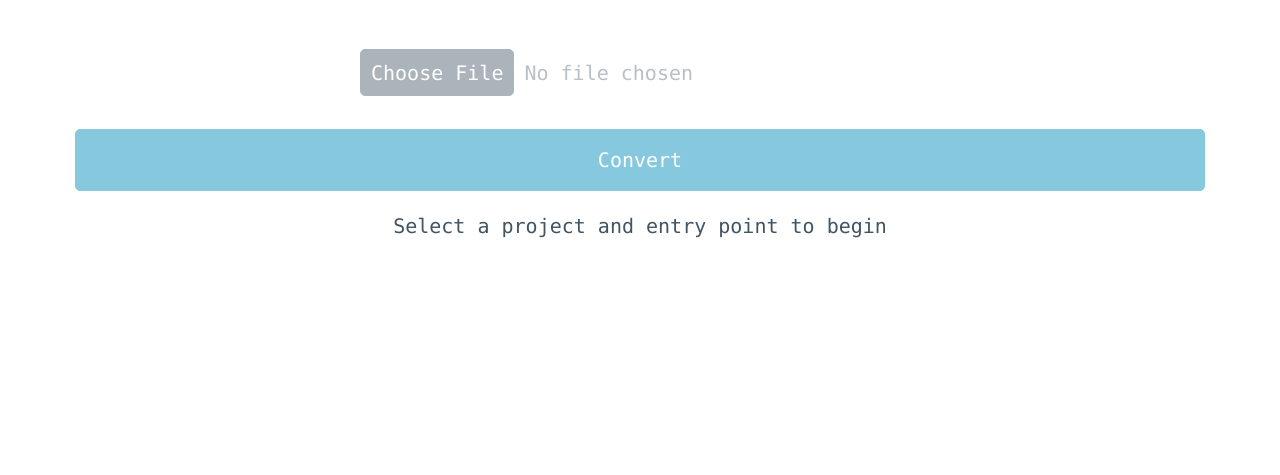
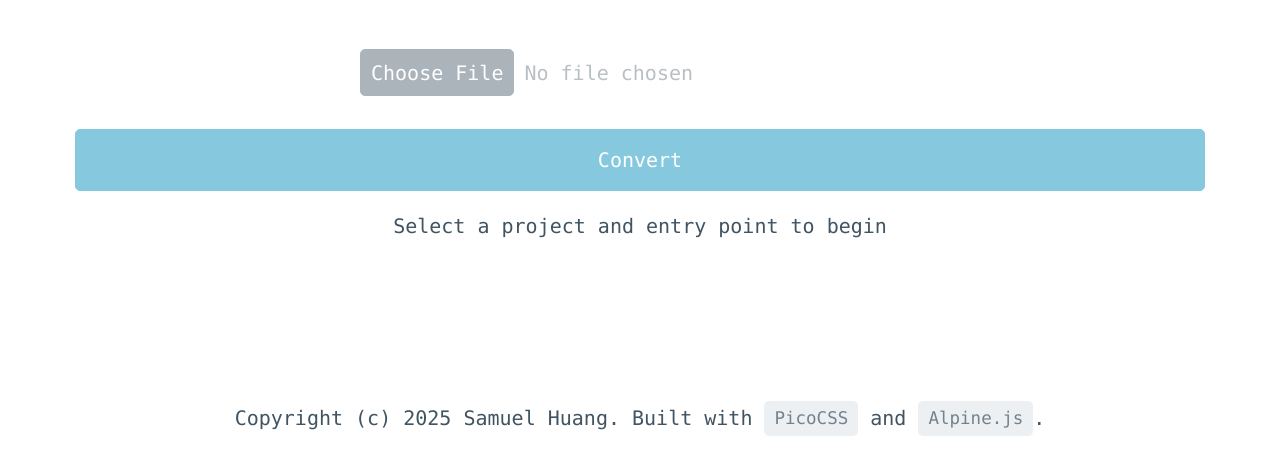
Before and after one commit to sghng/typ2docx, a website: page index.html in a window 1280 px wide. Shown: the part 643-1118 px from the top of the page. Before the commit the page ends 964 px from the top, so only its background shows below. Drawn offline with nearby package versions, Linux system fonts and the light colour scheme.

Commit message:
add footer

```diff
--- a/index.html
+++ b/index.html
@@ -81,7 +81,12 @@
         </details>
       </template>
     </main>
-
+    <footer class="mx-auto max-w-md text-center">
+      Copyright (c) 2025 Samuel Huang. Built with
+      <a href="https://picocss.com/"><code>PicoCSS</code></a> and
+      <a href="https://alpinejs.dev/"><code>Alpine.js</code></a
+      >.
+    </footer>
     <script>
       document.addEventListener("alpine:init", () => {
         Alpine.data("app", () => ({
```
